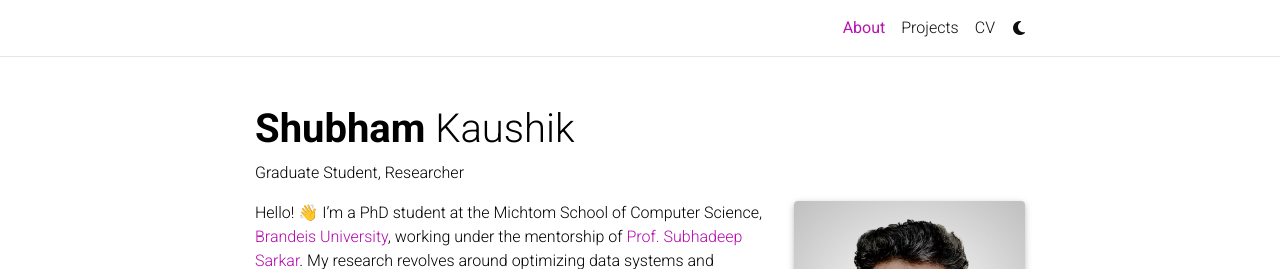
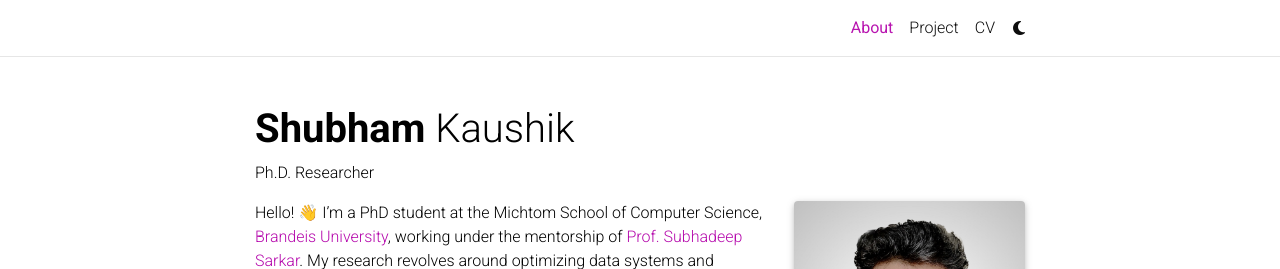
Before and after one commit to shubham-sudo/shubhamkaushik, a Jekyll site: the page built from _pages/about.md, in a window 1280 px wide and 1165 px high. Shown: the top 269 px of the window. Built offline with Jekyll 4.4.1, drawn with Linux system fonts in a browser that asks for light colours; full-size pictures stand in for the smaller copies a plugin makes; some web fonts are replaced; comment, search, counter and statistics services are not loaded; a style sheet for code colours, icons or effects is not loaded.

Commit message:
Updates website

```diff
--- a/_config.yml
+++ b/_config.yml
@@ -27,13 +27,13 @@
 # Theme
 # -----------------------------------------------------------------------------
 
-# repo color theme
-repo_theme_light: default       # https://github.com/anuraghazra/github-readme-stats/blob/master/themes/README.md
-repo_theme_dark: dark           # https://github.com/anuraghazra/github-readme-stats/blob/master/themes/README.md
-repo_trophies:
-  enabled: true
-  theme_light: flat    # https://github.com/ryo-ma/github-profile-trophy
-  theme_dark: gitdimmed  # https://github.com/ryo-ma/github-profile-trophy
+# # repo color theme
+# repo_theme_light: default       # https://github.com/anuraghazra/github-readme-stats/blob/master/themes/README.md
+# repo_theme_dark: dark           # https://github.com/anuraghazra/github-readme-stats/blob/master/themes/README.md
+# repo_trophies:
+#   enabled: true
+#   theme_light: flat    # https://github.com/ryo-ma/github-profile-trophy
+#   theme_dark: gitdimmed  # https://github.com/ryo-ma/github-profile-trophy
 
 # -----------------------------------------------------------------------------
 # RSS Feed
@@ -119,9 +119,9 @@
 # Blog
 # -----------------------------------------------------------------------------
 
-# blog_name: al-folio # blog_name will be displayed in your blog page
-# blog_nav_title: blog # your blog must have a title for it to be displayed in the nav bar
-# blog_description: a simple whitespace theme for academics
+# # blog_name: Blog # blog_name will be displayed in your blog page
+# blog_nav_title: Blog # your blog must have a title for it to be displayed in the nav bar
+# # blog_description: a simple whitespace theme for academics
 # permalink: /blog/:year/:title/
 
 # Pagination
@@ -135,16 +135,16 @@
 # Giscus comments (RECOMMENDED)
 # Follow instructions on https://giscus.app/ to setup for your repo to fill out
 # the information below.
-giscus:
-  repo:                          # <your-github-user-name>/<your-github-repo-name>
-  category: Comments             # name of the category under which discussions will be created
-  mapping: title                 # identify discussions by post title
-  strict: 1                      # use strict identification mode
-  reactions_enabled: 1           # enable (1) or disable (0) emoji reactions
-  input_position: bottom         # whether to display input form below (bottom) or above (top) the comments
-  theme: preferred_color_scheme  # name of the color scheme (preferred works well with al-folio light/dark mode)
-  emit_metadata: 0
-  lang: en
+# giscus:
+#   repo: shubham-sudo                         # <your-github-user-name>/<your-github-repo-name>
+#   category: Comments             # name of the category under which discussions will be created
+#   mapping: title                 # identify discussions by post title
+#   strict: 1                      # use strict identification mode
+#   reactions_enabled: 1           # enable (1) or disable (0) emoji reactions
+#   input_position: bottom         # whether to display input form below (bottom) or above (top) the comments
+#   theme: preferred_color_scheme  # name of the color scheme (preferred works well with al-folio light/dark mode)
+#   emit_metadata: 0
+#   lang: en
 
 # Disqus comments (DEPRECATED)
 disqus_shortname: al-folio # put your disqus shortname
@@ -262,8 +262,8 @@
     tag: '/blog/tag/:name/'
     category: '/blog/category/:name/'
 
-display_tags: ['formatting', 'images', 'links', 'math', 'code'] # these tags will be displayed on the front page of your blog
-display_categories: ['blockquotes'] # these categories will be displayed on the front page of your blog
+# display_tags: ['formatting', 'images', 'links', 'math', 'code'] # these tags will be displayed on the front page of your blog
+# display_categories: ['blockquotes'] # these categories will be displayed on the front page of your blog
 
 # -----------------------------------------------------------------------------
 # Jekyll Scholar
--- a/_pages/about.md
+++ b/_pages/about.md
@@ -2,7 +2,7 @@
 layout: about
 title: About
 permalink: /
-subtitle: Graduate Student, Researcher
+subtitle: Ph.D. Researcher
 
 profile:
   align: right
--- a/_pages/projects.md
+++ b/_pages/projects.md
@@ -1,6 +1,6 @@
 ---
 layout: page
-title: Projects
+title: Project
 permalink: /projects/
 description: Building brilliance, bit by bit.
 nav: true
```
Also changed, not shown: 2 other files.
